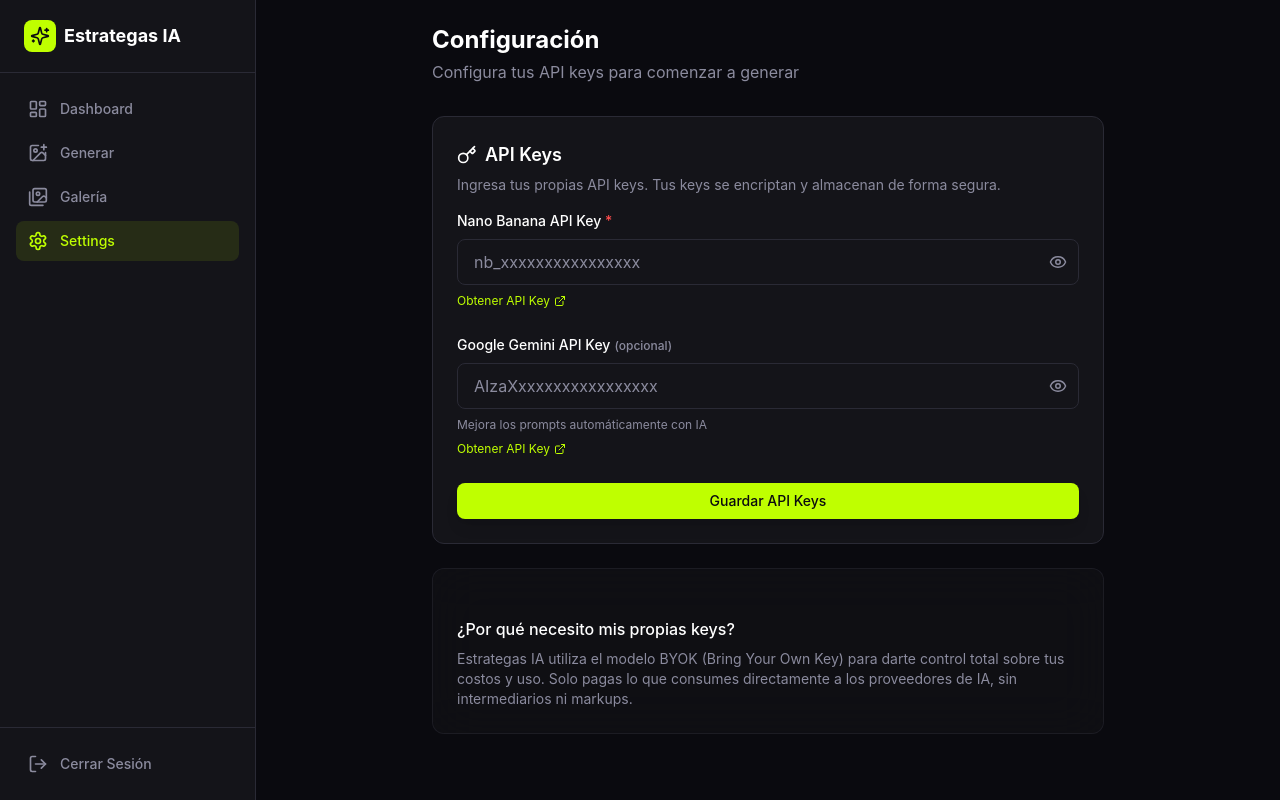
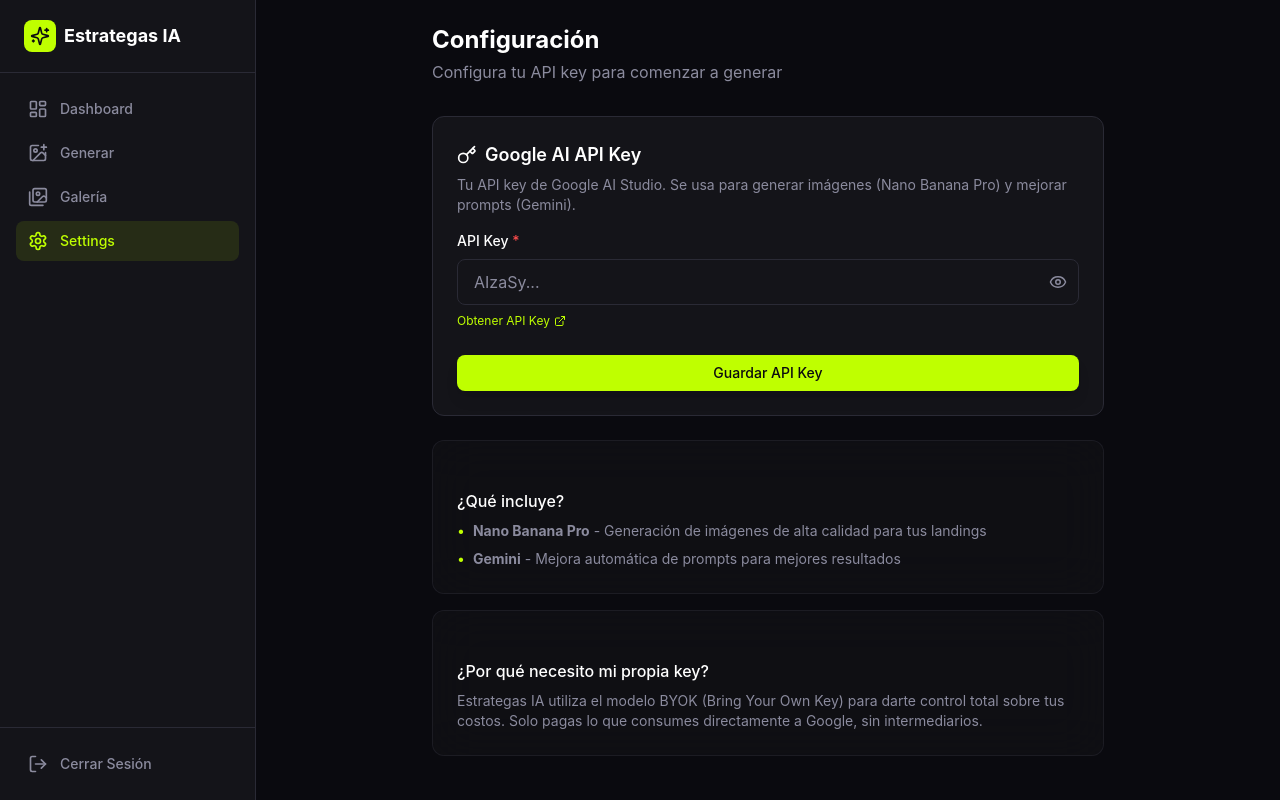
Before and after one commit to AndresestradaR/estrategas-landing-generator, a Next.js app: page /dashboard/settings in a window 1280 px wide. Built offline with nearby package versions, Linux system fonts and the light colour scheme; no server answers.

Commit message:
refactor: simplify to single Google API key for all services

```diff
--- a/app/(dashboard)/dashboard/settings/page.tsx
+++ b/app/(dashboard)/dashboard/settings/page.tsx
@@ -8,10 +8,8 @@ import toast from 'react-hot-toast'
 export const dynamic = 'force-dynamic'
 
 export default function SettingsPage() {
-  const [nanoBananaKey, setNanoBananaKey] = useState('')
-  const [geminiKey, setGeminiKey] = useState('')
-  const [hasNanoBananaKey, setHasNanoBananaKey] = useState(false)
-  const [hasGeminiKey, setHasGeminiKey] = useState(false)
+  const [googleApiKey, setGoogleApiKey] = useState('')
+  const [hasGoogleApiKey, setHasGoogleApiKey] = useState(false)
   const [isLoading, setIsLoading] = useState(true)
   const [isSaving, setIsSaving] = useState(false)
 
@@ -23,10 +21,8 @@ export default function SettingsPage() {
     try {
       const response = await fetch('/api/keys')
       const data = await response.json()
-      if (data.hasNanoBananaKey) setHasNanoBananaKey(true)
-      if (data.hasGeminiKey) setHasGeminiKey(true)
-      if (data.maskedNanoBananaKey) setNanoBananaKey(data.maskedNanoBananaKey)
-      if (data.maskedGeminiKey) setGeminiKey(data.maskedGeminiKey)
+      if (data.hasGoogleApiKey) setHasGoogleApiKey(true)
+      if (data.maskedGoogleApiKey) setGoogleApiKey(data.maskedGoogleApiKey)
     } catch (error) {
       console.error('Error fetching keys:', error)
     } finally {
@@ -38,25 +34,16 @@ export default function SettingsPage() {
     setIsSaving(true)
 
     try {
-      const body: any = {}
-
-      // Only send keys that don't look like masked values
-      if (nanoBananaKey && !nanoBananaKey.includes('•')) {
-        body.nanoBananaKey = nanoBananaKey
-      }
-      if (geminiKey && !geminiKey.includes('•')) {
-        body.geminiKey = geminiKey
-      }
-
-      if (Object.keys(body).length === 0) {
-        toast.error('Ingresa al menos una API key nueva')
+      // Only send key if it doesn't look like a masked value
+      if (!googleApiKey || googleApiKey.includes('•')) {
+        toast.error('Ingresa tu API key de Google')
         return
       }
 
       const response = await fetch('/api/keys', {
         method: 'POST',
         headers: { 'Content-Type': 'application/json' },
-        body: JSON.stringify(body),
+        body: JSON.stringify({ googleApiKey }),
       })
 
       const data = await response.json()
@@ -65,8 +52,8 @@ export default function SettingsPage() {
         throw new Error(data.error || 'Error al guardar')
       }
 
-      toast.success('API keys guardadas correctamente')
-      fetchKeys() // Refresh the masked keys
+      toast.success('API key guardada correctamente')
+      fetchKeys() // Refresh the masked key
     } catch (error: any) {
       toast.error(error.message || 'Error al guardar')
     } finally {
@@ -87,7 +74,7 @@ export default function SettingsPage() {
       <div className="mb-8">
         <h1 className="text-2xl font-bold text-text-primary">Configuración</h1>
         <p className="text-text-secondary mt-1">
-          Configura tus API keys para comenzar a generar
+          Configura tu API key para comenzar a generar
         </p>
       </div>
 
@@ -95,21 +82,21 @@ export default function SettingsPage() {
         <CardHeader>
           <CardTitle className="flex items-center gap-2">
             <Key className="w-5 h-5" />
-            API Keys
+            Google AI API Key
           </CardTitle>
           <CardDescription>
-            Ingresa tus propias API keys. Tus keys se encriptan y almacenan de forma segura.
+            Tu API key de Google AI Studio. Se usa para generar imágenes (Nano Banana Pro) y mejorar prompts (Gemini).
           </CardDescription>
         </CardHeader>
         <CardContent className="space-y-6">
-          {/* Nano Banana Key */}
+          {/* Google API Key */}
           <div className="space-y-2">
             <div className="flex items-center justify-between">
               <label className="text-sm font-medium text-text-primary">
-                Nano Banana API Key
+                API Key
                 <span className="text-error"> *</span>
               </label>
-              {hasNanoBananaKey && (
+              {hasGoogleApiKey && (
                 <span className="flex items-center gap-1 text-xs text-success">
                   <Check className="w-3 h-3" />
                   Configurada
@@ -118,43 +105,10 @@ export default function SettingsPage() {
             </div>
             <Input
               type="password"
-              placeholder="nb_xxxxxxxxxxxxxxxx"
-              value={nanoBananaKey}
-              onChange={(e) => setNanoBananaKey(e.target.value)}
+              placeholder="AIzaSy..."
+              value={googleApiKey}
+              onChange={(e) => setGoogleApiKey(e.target.value)}
             />
-            <a
-              href="https://nanobanana.ai/dashboard"
-              target="_blank"
-              rel="noopener noreferrer"
-              className="inline-flex items-center gap-1 text-xs text-accent hover:text-accent-hover transition-colors"
-            >
-              Obtener API Key <ExternalLink className="w-3 h-3" />
-            </a>
-          </div>
-
-          {/* Gemini Key */}
-          <div className="space-y-2">
-            <div className="flex items-center justify-between">
-              <label className="text-sm font-medium text-text-primary">
-                Google Gemini API Key
-                <span className="text-text-secondary text-xs ml-1">(opcional)</span>
-              </label>
-              {hasGeminiKey && (
-                <span className="flex items-center gap-1 text-xs text-success">
-                  <Check className="w-3 h-3" />
-                  Configurada
-                </span>
-              )}
-            </div>
-            <Input
-              type="password"
-              placeholder="AIzaXxxxxxxxxxxxxxxxx"
-              value={geminiKey}
-              onChange={(e) => setGeminiKey(e.target.value)}
-            />
-            <p className="text-xs text-text-secondary">
-              Mejora los prompts automáticamente con IA
-            </p>
             <a
               href="https://aistudio.google.com/app/apikey"
               target="_blank"
@@ -170,7 +124,7 @@ export default function SettingsPage() {
             onClick={handleSave}
             isLoading={isSaving}
           >
-            Guardar API Keys
+            Guardar API Key
           </Button>
         </CardContent>
       </Card>
@@ -178,11 +132,27 @@ export default function SettingsPage() {
       {/* Info Card */}
       <Card className="mt-6" variant="glass">
         <CardContent className="pt-6">
-          <h3 className="font-medium text-text-primary mb-2">¿Por qué necesito mis propias keys?</h3>
+          <h3 className="font-medium text-text-primary mb-2">¿Qué incluye?</h3>
+          <ul className="text-sm text-text-secondary space-y-2">
+            <li className="flex items-start gap-2">
+              <span className="text-accent">•</span>
+              <span><strong>Nano Banana Pro</strong> - Generación de imágenes de alta calidad para tus landings</span>
+            </li>
+            <li className="flex items-start gap-2">
+              <span className="text-accent">•</span>
+              <span><strong>Gemini</strong> - Mejora automática de prompts para mejores resultados</span>
+            </li>
+          </ul>
+        </CardContent>
+      </Card>
+
+      {/* BYOK Info */}
+      <Card className="mt-4" variant="glass">
+        <CardContent className="pt-6">
+          <h3 className="font-medium text-text-primary mb-2">¿Por qué necesito mi propia key?</h3>
           <p className="text-sm text-text-secondary">
             Estrategas IA utiliza el modelo BYOK (Bring Your Own Key) para darte control total
-            sobre tus costos y uso. Solo pagas lo que consumes directamente a los proveedores
-            de IA, sin intermediarios ni markups.
+            sobre tus costos. Solo pagas lo que consumes directamente a Google, sin intermediarios.
           </p>
         </CardContent>
       </Card>
```
